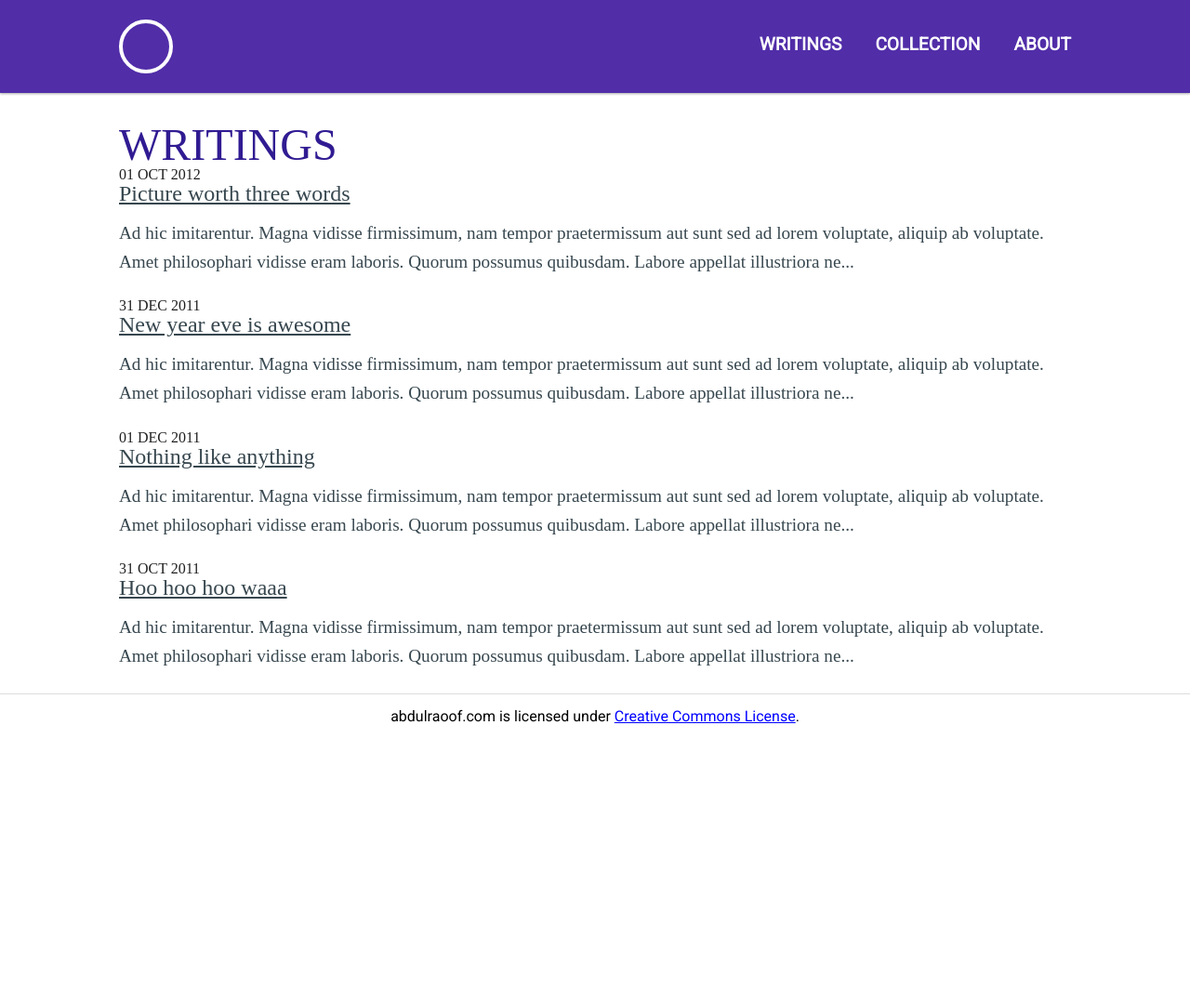
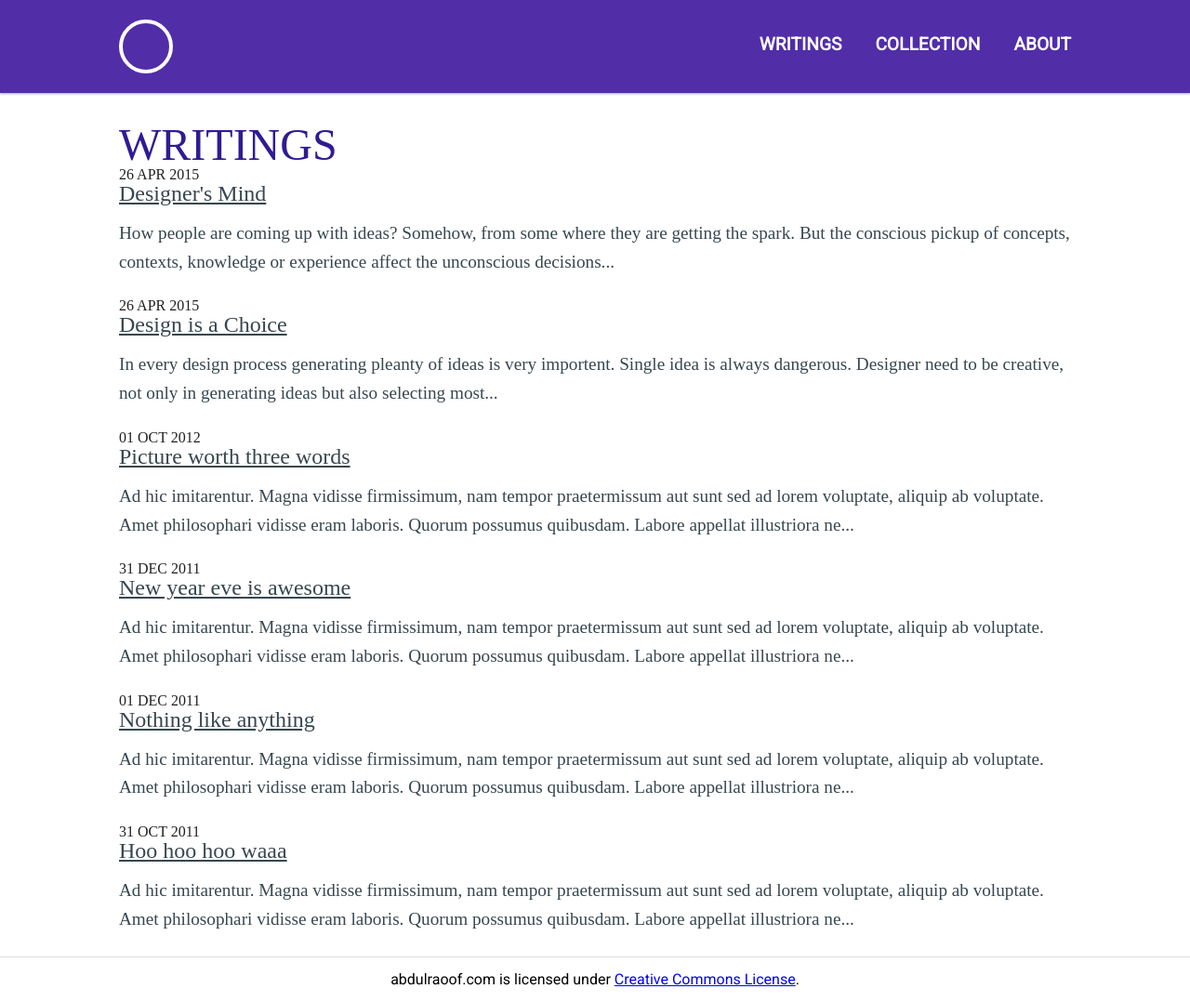
Before and after one commit to abdulraoof/abdulraoof.github.io, a Jekyll site: the page built from writings.html, in a window 1280 px wide. Shown: the whole page at 93% size. Built offline with Jekyll 4.4.1, drawn with Linux system fonts in a browser that asks for light colours; nearby versions of some CDN libraries; some web fonts are replaced; before the commit the page ends 900 px from its top, so only the background shows below that.

Commit message:
added first post

```diff
--- /dev/null
+++ b/_posts/2015-04-26-design-is-a-choice.md
@@ -0,0 +1,13 @@
+---
+
+title: Design is a Choice
+layout: post
+
+---
+
+<p class="post_text">
+In every design process generating pleanty of ideas is very importent. Single idea is always
+dangerous. Designer need to be creative, not only in generating ideas but also selecting most appropriate one from alternatives.
+From a talk by Bill Buxton. Watch <a href="#">here</a>.
+</p>
+<img src="/assets/images/post_images/generationandreduction.png">
--- /dev/null
+++ b/_posts/2015-04-26-designers-mind.html
@@ -0,0 +1,17 @@
+---
+
+title: Designer's Mind
+layout: post
+
+---
+
+<p class="post_text">
+How people are coming up with ideas? Somehow, from some where they are getting the spark. But the conscious pickup of concepts, contexts, knowledge or experience affect the unconscious decisions we make every day.
+</p>
+<p class="post_text">
+Design decisions made by a designer largely depends on constraints. As designer grasp more constraints affecting the design problem, the design decisions becomes more effective (of course skill of the designer is a major factor).
+</p>
+<img src="/assets/images/post_images/designmind.png">
+<p class="post_text">
+The above diagram is based on ideas from  Moggridge, 2006. Conscious pickup of constraints results in unconscious synthesis of ideas.
+</p>
--- a/about.html
+++ b/about.html
@@ -13,9 +13,9 @@ layout: default
     <p>You can reach me out on:</p>
     <div id="reach_out">
         <ul>
-            <li><a href="#"><img src="assets/images/social_icons/twitter.png"><span>Twitter</span></a></li>
-            <li><a href="#"><img src="assets/images/social_icons/linkedin.png">LinkedIn</a></li>
-            <li><a href="#"><img src="assets/images/social_icons/github.png">GitHub</a></li>
+            <li><a href="https://twitter.com/arabisays"><img src="assets/images/social_icons/twitter.png"><span>Twitter</span></a></li>
+            <li><a href="https://in.linkedin.com/in/abdulraoofb"><img src="assets/images/social_icons/linkedin.png">LinkedIn</a></li>
+            <li><a href="https://github.com/abdulraoof"><img src="assets/images/social_icons/github.png">GitHub</a></li>
         </ul>
     </div>
 </div>
--- a/css/main.css
+++ b/css/main.css
@@ -4,6 +4,7 @@
 
 body {
     width: 100%;
+    height: 100%;
 }
 
 /************************ header **************************/
@@ -205,11 +206,14 @@ footer p a {
 #reach_out li {
     margin-bottom: 1em;
     display: inline-block;
+
 }
 
 #reach_out li a img {
     margin-bottom: 0.5em;
-    width: 90%;
+    width: 70%;
+
+
 }
 
 #reach_out li a {
@@ -218,6 +222,9 @@ footer p a {
     font-family: 'Roboto', sans-serif;
     font-weight: bold;
     color: #673ab7;
+    text-align: center;
+}
+#reach_out li a span {
 }
 /****************************Media Queries *****************************/
 
```
Also changed, not shown: js/main.js (+4 -4 lines), assets/images/post_images/designmind.png (added), assets/images/post_images/generationandreduction.png (added).
